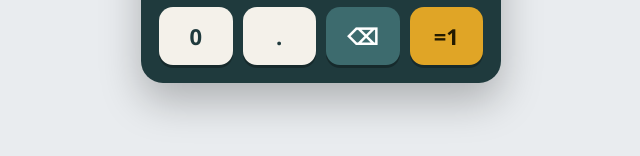
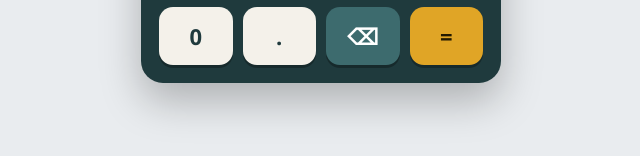
Before and after one commit to batl64/lab-argo, a website: page public/index.html in a window 1280 px wide. Shown: the part 564-720 px from the top of the page, 319-959 px from the left. Drawn offline with Linux system fonts and the light colour scheme.

Commit message:
Update index.html

```diff
--- a/public/index.html
+++ b/public/index.html
@@ -143,7 +143,7 @@
         <button class="op" data-k="+">+</button>
         <button data-k="0">0</button><button data-k=".">.</button>
         <button class="op" data-k="BS" aria-label="Стерти">⌫</button>
-        <button class="eq" data-k="=">=1</button>
+        <button class="eq" data-k="=">=</button>
       </div>
     </main>
     <script>
```
